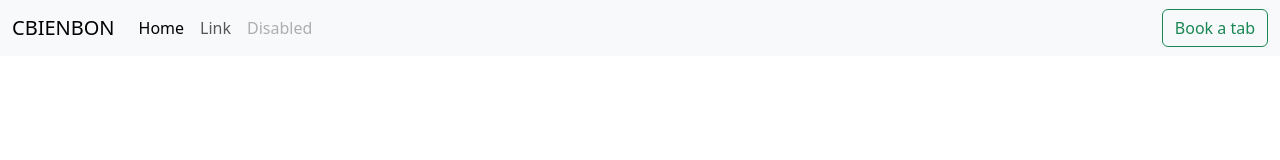
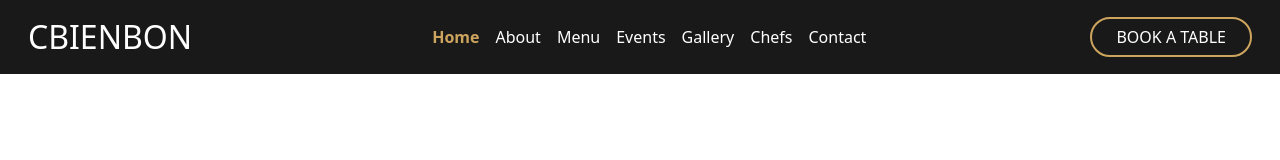
Before and after one commit to patafane/Helfter_Cecilien_CBIENBON, a website: page index.html in a window 1280 px wide. Drawn offline with nearby package versions, Linux system fonts and the light colour scheme.

Commit message:
navbar finished

```diff
--- a/index.html
+++ b/index.html
@@ -8,29 +8,41 @@
     <title>Document</title>
 </head>
 <body>
-    <header>
-        <nav class="navbar navbar-expand-lg bg-body-tertiary">
+    <nav class="navbar fixed-top navbar-expand-lg">
         <div class="container-fluid">
-              <a class="navbar-brand" href="#">CBIENBON</a>
+          <a class="navbar-brand text-white ms-3 fs-2 nohover" href="#">CBIENBON</a>
           <button class="navbar-toggler" type="button" data-bs-toggle="collapse" data-bs-target="#navbarTogglerDemo02" aria-controls="navbarTogglerDemo02" aria-expanded="false" aria-label="Toggle navigation">
             <span class="navbar-toggler-icon"></span>
           </button>
           <div class="collapse navbar-collapse" id="navbarTogglerDemo02">
-                <ul class="navbar-nav me-auto mb-2 mb-lg-0">
+            <ul class="navbar-nav me-auto mb-2 ms-lg-auto mb-lg-auto">
                 <li class="nav-item">
-                    <a class="nav-link active" aria-current="page" href="#">Home</a>
+                    <a class="nav-link active textprim1 fw-bolder" href="#">Home</a>
                 </li>
                 <li class="nav-item">
-                    <a class="nav-link" href="#">Link</a>
+                    <a class="nav-link text-white" href="#">About</a>
                 </li>
                 <li class="nav-item">
-                    <a class="nav-link disabled" aria-disabled="true">Disabled</a>
+                    <a class="nav-link text-white" href="#">Menu</a>
+                 </li>
+                <li class="nav-item">
+                    <a href="" class="nav-link text-white">Events</a>
+                </li>
+                <li class="nav-item">
+                    <a href="" class="nav-link text-white">Gallery</a>
+                </li>
+                <li class="nav-item">
+                    <a href="" class="nav-link text-white">Chefs</a>
+                </li>
+                <li class="nav-item">
+                    <a href="" class="nav-link text-white">Contact</a>
                 </li>
             </ul>
-                  <button class="btn btn-outline-success" type="submit">Book a tab</button>
+              <button class="btn rounded-pill px-4 me-3 text-white" type="submit">BOOK A TABLE</button>
           </div>
         </div>
       </nav>
+    <header>
     </header>
 
     <script src="./node_modules/bootstrap/dist/js/bootstrap.bundle.js"></script>
--- a/public/src/sass/_variables.sass
+++ b/public/src/sass/_variables.sass
@@ -0,0 +1 @@
+$colprim: rgba(205,164,93,255)
--- a/public/src/sass/modules/_nav.sass
+++ b/public/src/sass/modules/_nav.sass
@@ -0,0 +1,12 @@
+nav
+    background-color: rgba(0,0,0,0.9)
+    .textprim1
+        color: $colprim !important
+    a:hover
+        color: $colprim !important
+    .nohover:hover
+        color: white !important
+    button
+        border: solid 2px $colprim !important
+    button:hover
+        background-color: $colprim !important
```
Also changed, not shown: public/css/style.css, 2 other files. Lines whose indentation alone changed are shown as unchanged.
